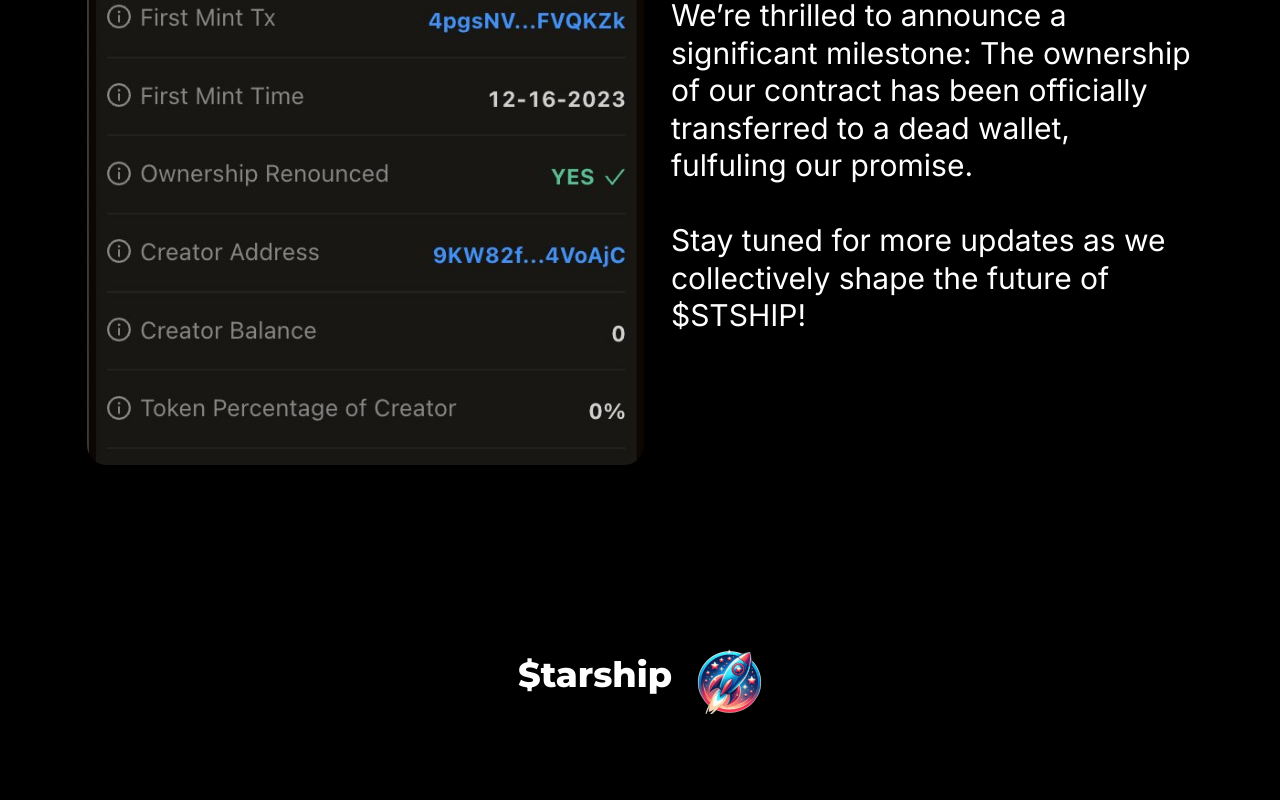
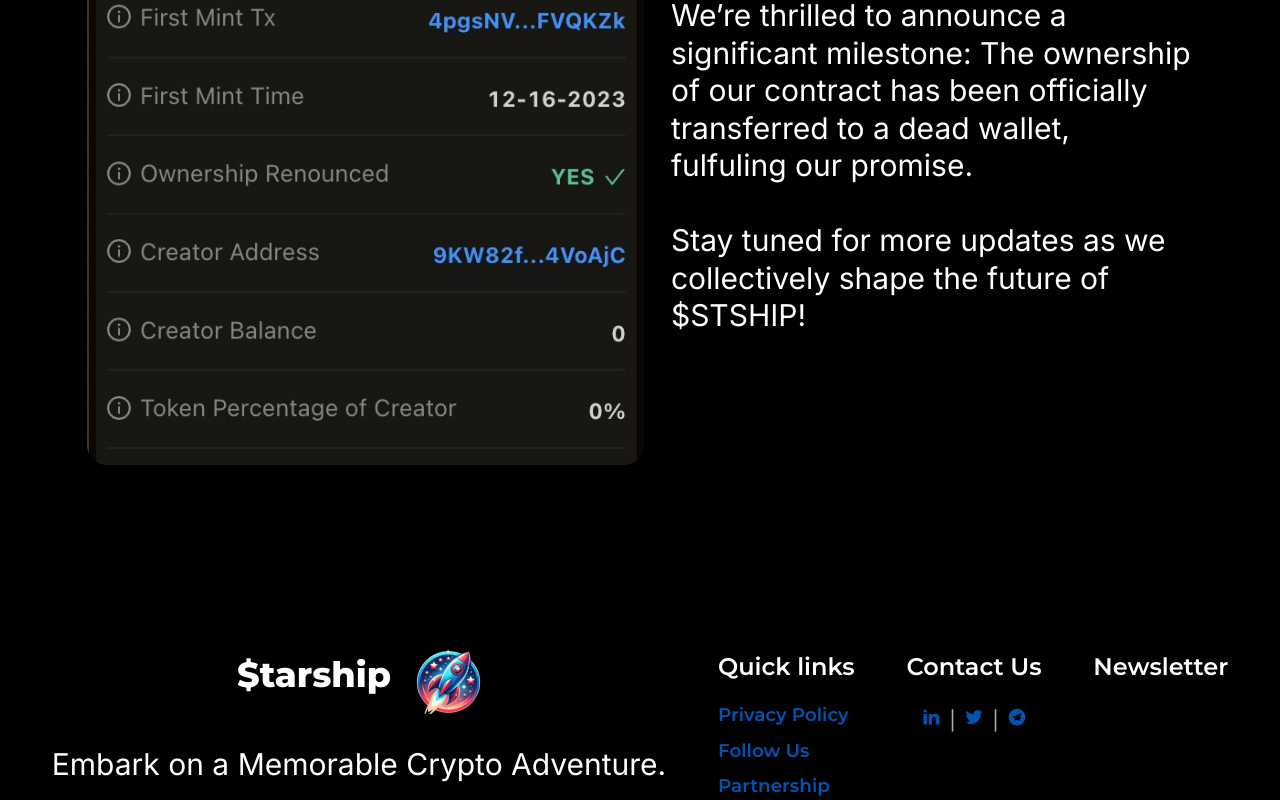
Before and after one commit to chochodev/STSHIP---COIN-MEME, a React (Create React App) app: page / in a window 1280 px wide. Shown: the part 7359-8159 px from the top of the page. Before the commit the page ends 8073 px from the top, so only its background shows below. Built offline with nearby package versions, Linux system fonts and the light colour scheme.

Commit message:
starting the footer section

```diff
--- a/src/components/footer/index.jsx
+++ b/src/components/footer/index.jsx
@@ -1,13 +1,44 @@
-import React from 'react'
+import React from 'react';
+import { RiLinkedinFill, RiTelegramFill, RiTwitterFill } from 'react-icons/ri';
 
 const Footer = () => {
   return (
     <div className='flex justify-evenly w-full'>
-      <div className=''>
+      <div className='flex flex-col gap-[2rem]'>
         <div className='flex gap-[1rem] md:gap-[1.5625rem] justify-center '>
             <h2 className='text-[1.5rem] md:text-[2.1875rem] font-montserrat font-[800] select-none '>$tarship</h2>
             <img className='h-[2.5rem] w-[2.5rem] md:h-[4.0625rem] md:w-[4.0625rem] object-fit ' src='assets/images/logo.svg' alt='LOGO' />
         </div>
+        <div className="flex">
+          <p className='text-[1.375rem] lg:text-[1.625rem] xl:text-[1.875rem] font-inter leading-[1.25]'>Embark on a Memorable Crypto Adventure.</p>
+        </div>
+      </div>
+      <div className="flex flex-col gap-[1rem]">
+        <h2 className="text-[1.5rem] font-semibold">Quick links</h2>
+        <div className="flex flex-col gap-[.5rem]">
+          <a href="#" target="_blank" rel="noopener noreferrer" className='text-[1.15rem] font-[600] text-primary hover:text-tertiary active:text-secondary transition-all duration-200 ease-in-out'>Privacy Policy</a>
+          <a href="#" target="_blank" rel="noopener noreferrer" className='text-[1.15rem] font-[600] text-primary hover:text-tertiary active:text-secondary transition-all duration-200 ease-in-out'>Follow Us</a>
+          <a href="#" target="_blank" rel="noopener noreferrer" className='text-[1.15rem] font-[600] text-primary hover:text-tertiary active:text-secondary transition-all duration-200 ease-in-out'>Partnership</a>
+        </div>
+      </div>
+      <div className="flex flex-col gap-[1rem]">
+        <h2 className="text-[1.5rem] font-semibold">Contact Us</h2>
+        <div className="flex justify-center text-center items-center gap-[.5rem] w-full ">
+          <a href="#" className='h-[2rem] border-r-[2px]'>
+            <RiLinkedinFill className='text-[1.25rem] text-primary hover:text-tertiary active:text-secondary transition-all duration-200 ease-in-out' />
+          </a>
+          <p className="text-[1.5rem] text-tertiary2 pb-2 ">|</p>
+          <a href="#" className='h-[2rem] border-r-[2px]'>
+            <RiTwitterFill className='text-[1.25rem] text-primary hover:text-tertiary active:text-secondary transition-all duration-200 ease-in-out' />
+          </a>
+          <p className="text-[1.5rem] text-tertiary2 pb-2 ">|</p>
+          <a href="#" className='h-[2rem]'>
+            <RiTelegramFill className='text-[1.25rem] text-primary hover:text-tertiary active:text-secondary transition-all duration-200 ease-in-out' />
+          </a>
+        </div>
+      </div>
+      <div className="flex flex-col gap-[1rem]">
+        <h2 className="text-[1.5rem] font-semibold">Newsletter</h2>
       </div>
     </div>
   )
```
